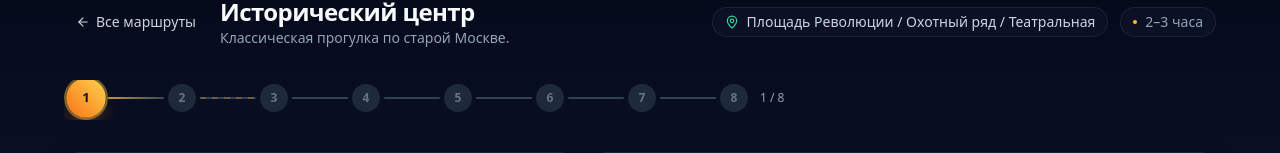
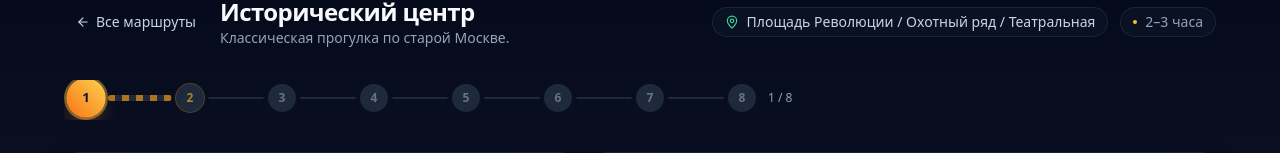
Before and after one commit to redfoxkir/moscow-guide, a Next.js app: page /routes/istoricheskiy-centr in a window 1280 px wide. Shown: the part 133-286 px from the top of the page. Built offline with nearby package versions, Linux system fonts and the light colour scheme.

Commit message:
Redesign route timeline: pulsing dashed line to next step

```diff
--- a/app/routes/[slug]/page.tsx
+++ b/app/routes/[slug]/page.tsx
@@ -118,6 +118,8 @@ export default function RoutePage({ params }: RoutePageProps) {
                       ? "h-9 w-9 bg-gradient-to-tr from-orange-500 to-amber-300 text-slate-900 ring-2 ring-amber-300/40 shadow-lg shadow-orange-500/30 scale-110"
                       : isPast
                       ? "h-7 w-7 bg-gradient-to-tr from-orange-600/80 to-amber-400/80 text-slate-900"
+                      : isNext
+                      ? "h-7 w-7 bg-slate-800 text-amber-400/60 ring-1 ring-amber-400/30 hover:bg-slate-700"
                       : "h-7 w-7 bg-slate-800 text-slate-500 hover:bg-slate-700 hover:text-slate-300"
                   ].join(" ")}
                   title={step.title}
@@ -127,20 +129,28 @@ export default function RoutePage({ params }: RoutePageProps) {
 
                 {/* Connecting line */}
                 {index < route.steps.length - 1 && (
-                  <div className="relative mx-1 h-0.5 w-10 sm:w-14 overflow-hidden rounded-full">
-                    <div className="absolute inset-0 bg-slate-700" />
+                  <div
+                    className={[
+                      "relative mx-1 overflow-hidden rounded-full",
+                      isCurrent ? "h-1.5 w-12 sm:w-16" : "h-0.5 w-10 sm:w-14"
+                    ].join(" ")}
+                  >
+                    {/* base track */}
+                    <div className="absolute inset-0 bg-slate-800 rounded-full" />
+
+                    {/* past: solid filled */}
                     {isPast && (
                       <div className="absolute inset-0 bg-gradient-to-r from-orange-500 to-amber-400" />
                     )}
+
+                    {/* current → next: pulsing dashed amber line */}
                     {isCurrent && (
-                      <div className="absolute inset-0 bg-gradient-to-r from-amber-400/70 to-slate-600/40" />
-                    )}
-                    {isNext && (
                       <div
-                        className="absolute inset-0 opacity-30"
+                        className="absolute inset-0 animate-pulse"
                         style={{
                           backgroundImage:
-                            "repeating-linear-gradient(90deg, #f59e0b 0px, #f59e0b 6px, transparent 6px, transparent 12px)"
+                            "repeating-linear-gradient(90deg, #f59e0b 0px, #f59e0b 7px, transparent 7px, transparent 14px)",
+                          opacity: 0.75
                         }}
                       />
                     )}
```
